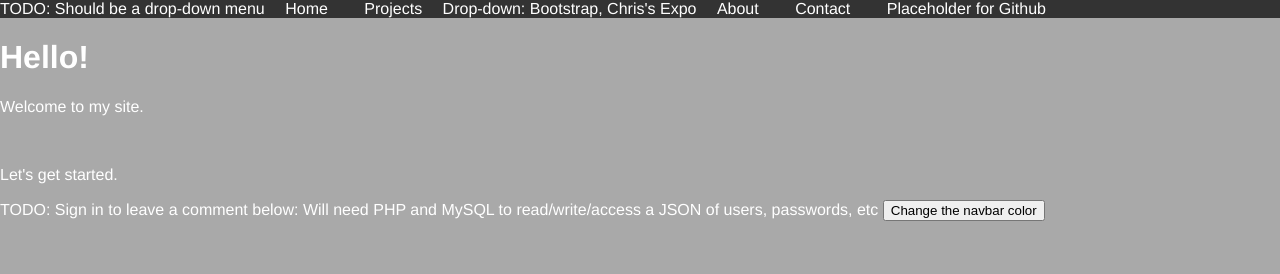
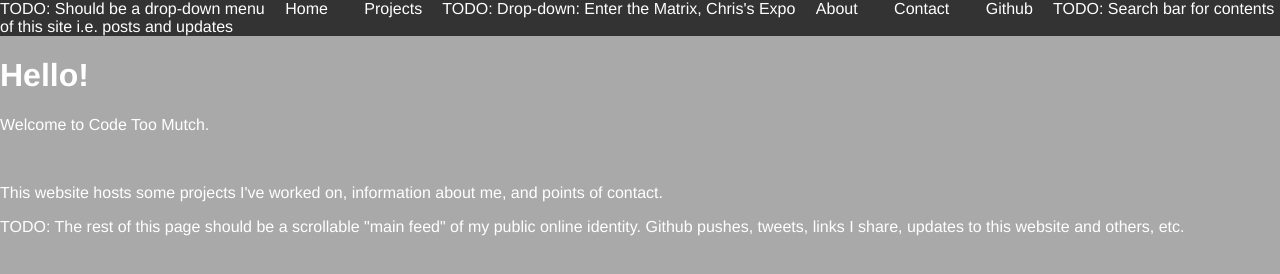
Before and after one commit to peterpanning/csc412-website, a plain HTML site: page index.html in a window 1280 px wide. Drawn offline with nearby package versions, Linux system fonts and the light colour scheme.

Commit message:
Update TODOs and organization before installing bootstrap

```diff
--- a/index.html
+++ b/index.html
@@ -2,37 +2,28 @@
 <html>
   <head>
   <link rel="stylesheet" type="text/css" href="site.css" >
-  <script type="text/javascript" src="app.js"></script>
-  <script src="https://ajax.googleapis.com/ajax/libs/jquery/1.12.4/jquery.min.js"></script>
     <title>
-      CSC 412 Introduction Page
+      Code Too Mutch
     </title>
-  <script>
-    $(document).ready(function(){
-      $("button").click(function(){
-        $("p").animate({left: '250px'});
-      });
-    });
-  </script>
   </head>
   <body>
     <ul id="nav">
       <!>TODO: Should be a drop-down menu</!>
       <li><a href="index.html">Home</a></li>
       <li><a href="projects.html">Projects</a></li>
-        <!>Drop-down: Bootstrap, Chris's Expo</!>
+        <!>TODO: Drop-down: Enter the Matrix, Chris's Expo</!>
       <li><a href="about.html">About</a></li>
       <li><a href="contact.html">Contact</a></li>
-      <li><a href="index.html">Placeholder for Github</a></li>
+      <li><a href="https://github.com/peterpanning">Github</a></li>
+      <!>TODO: Search bar for contents of this site i.e. posts and updates </!>
     </ul>
     <h1> Hello! </h1>
-    <p> Welcome to my site. </p>
+    <p> Welcome to Code Too Mutch. </p>
     <br>
-    <p> Let's get started. </p>
-
-    <!>TODO: Sign in to leave a comment below: </!>
-    <!>Will need PHP and MySQL to read/write/access a JSON of users, passwords, etc</!>
-
-    <button onclick="changeNavBarColor()">Change the navbar color</button>
+    <p> This website hosts some projects I've worked on, information about me,
+      and points of contact. </p>
+    <!> TODO: The rest of this page should be a scrollable "main feed" of my public
+    online identity. Github pushes, tweets, links I share, updates to this
+    website and others, etc. </!>
   </body>
 </html>
```
Also changed, not shown: contact.html (+3 -2 lines), kristoff.html (added, +1 -0 lines), matrix.html (added, +17 -0 lines), 1 other file.
